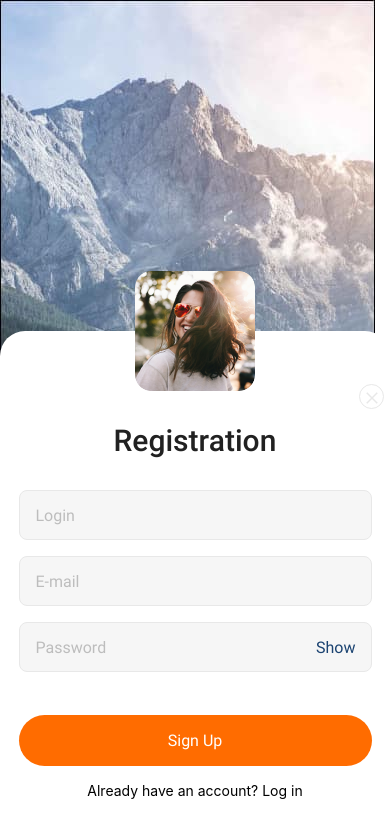
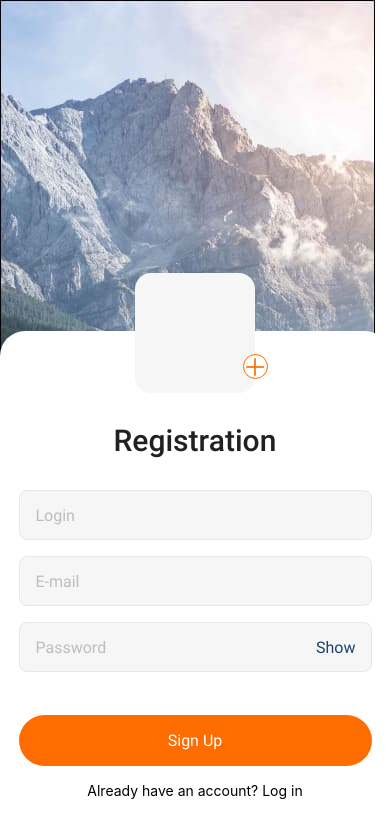
Before and after one commit to BorysovS/react-native-hw-1, a React Native app in the folder myNewRnProject/: screen / in a window 390 px wide. Shown: the top 838 px of the page. Built offline with nearby package versions, Linux system fonts and the light colour scheme.

Commit message:
add LoginScreen markup

```diff
--- a/myNewRnProject/Screens/LoginScreen.jsx
+++ b/myNewRnProject/Screens/LoginScreen.jsx
@@ -0,0 +1,28 @@
+import { View, StyleSheet, ImageBackground } from "react-native";
+import LoginForm from "../components/LoginForm";
+
+export default function LoginScreen() {
+    return (
+        <View style={styles.container}>
+        <ImageBackground
+        source={require('../assets/images/photoBG.jpg')}
+                style={styles.image}>
+                <LoginForm />
+
+      </ImageBackground>
+        </View>
+    )
+}
+
+const styles = StyleSheet.create({
+  container: {
+    flex: 1,
+    backgroundColor: 'white',
+  },
+
+  image: {
+    flex: 1,
+    resizeMode: 'cover',
+    justifyContent: 'flex-end',
+  },
+});
--- a/myNewRnProject/Screens/RegistrationScreen.jsx
+++ b/myNewRnProject/Screens/RegistrationScreen.jsx
@@ -1,6 +1,6 @@
 import { useState, useCallback, useEffect } from 'react';
-import Ionicons from '@expo/vector-icons/Ionicons';
-import Toast from 'react-native-toast-message';
+import * as ImagePicker from 'expo-image-picker';
+import { AntDesign } from '@expo/vector-icons';
 import {
   StyleSheet,
   Text,
@@ -12,7 +12,7 @@ import {
   Platform,
   TouchableWithoutFeedback,
   Keyboard,
-  useWindowDimensions
+  useWindowDimensions,
 } from 'react-native';
 import { useFonts } from 'expo-font';
 import * as SplashScreen from 'expo-splash-screen';
@@ -23,9 +23,9 @@ const initialState = {
   userPassword: '',
 };
 
-const defaultBorderColor = "#E8E8E8";
-const accentBorderColor = "#FF6C00";
-const placeholderTextColor = "#bdbdbd";
+const defaultBorderColor = '#E8E8E8';
+const accentBorderColor = '#FF6C00';
+const placeholderTextColor = '#bdbdbd';
 
 export default function RegistrationScreen() {
   const [isFocused, setIsFocused] = useState(false);
@@ -35,7 +35,8 @@ export default function RegistrationScreen() {
   const [loginBorderColor, setLoginBorderColor] = useState(defaultBorderColor);
   const [emailBorderColor, setEmailBorderColor] = useState(defaultBorderColor);
   const [passBorderColor, setPassBorderColor] = useState(defaultBorderColor);
-  const [picture, setPicture] = useState("");
+  // const [picture, setPicture] = useState("");
+  const [image, setImage] = useState(null);
   const { height, width } = useWindowDimensions();
 
   const [fontsLoaded] = useFonts({
@@ -54,14 +55,28 @@ export default function RegistrationScreen() {
     return null;
   }
 
+  const pickImage = async () => {
+    // No permissions request is necessary for launching the image library
+    let result = await ImagePicker.launchImageLibraryAsync({
+      mediaTypes: ImagePicker.MediaTypeOptions.All,
+      allowsEditing: true,
+      aspect: [4, 3],
+      quality: 1,
+    });
+    if (!result.canceled) {
+      setImage(result.assets[0].uri);
+    }
+  };
+
   // form submit
   const onSubmit = () => {
     if (
       !dataUserState.userLogin ||
       !dataUserState.userMail ||
-      !dataUserState.userPassword) {
-      alert('Please entry all fields!!!')
-    };
+      !dataUserState.userPassword
+    ) {
+      alert('Please entry all fields!!!');
+    }
     setIsFocused(false);
     Keyboard.dismiss();
     console.log(dataUserState);
@@ -69,23 +84,42 @@ export default function RegistrationScreen() {
   };
 
   return (
-    <TouchableWithoutFeedback onPress={() => { Keyboard.dismiss(), setIsFocused(false)}}>
+    <TouchableWithoutFeedback
+      onPress={() => {
+        Keyboard.dismiss(), setIsFocused(false);
+      }}
+    >
       <KeyboardAvoidingView
         behavior={Platform.OS === 'ios' ? 'padding' : 'height'}
       >
         <View
-          style={{ ...styles.regBox, paddingBottom: isFocused ? 32 : 92, paddingBottom: height <= 420 ? 8 : 45, }}
+          style={{
+            ...styles.regBox,
+            paddingBottom: isFocused ? 32 : 92,
+            paddingBottom: height <= 420 ? 8 : 45,
+          }}
           onLayout={onLayoutRootView}
         >
           <View style={styles.form}>
             <View style={styles.avatar}>
-              <Image source={require('../assets/images/avatar.png')} style={styles.img} />
+              {image && <Image source={{ uri: image }} style={styles.img} />}
+              {image ? (
                 <TouchableOpacity
                   style={styles.btnAddActive}
                   activeOpacity={1}
+                  onPress={() => setImage(null)}
                 >
-                <Ionicons name="close-outline" size={24} color="#E8E8E8" />
+                  <AntDesign name="minus" size={24} color="#E8E8E8" />
                 </TouchableOpacity>
+              ) : (
+                <TouchableOpacity
+                  style={styles.btnAdd}
+                  activeOpacity={1}
+                  onPress={pickImage}
+                >
+                  <AntDesign name="plus" size={24} color="#FF6C00" />
+                </TouchableOpacity>
+              )}
             </View>
             <Text style={styles.formTitle}>Registration</Text>
             <View style={{ marginBottom: 16 }}>
@@ -94,7 +128,9 @@ export default function RegistrationScreen() {
                 placeholder="Login"
                 placeholderTextColor="#BDBDBD"
                 borderColor={loginBorderColor}
-                onFocus={() => { setIsFocused(true), setLoginBorderColor(accentBorderColor) }}
+                onFocus={() => {
+                  setIsFocused(true), setLoginBorderColor(accentBorderColor);
+                }}
                 onBlur={() => setLoginBorderColor(defaultBorderColor)}
                 onChangeText={value =>
                   setDataUserState(pervState => ({
@@ -111,7 +147,9 @@ export default function RegistrationScreen() {
                 placeholder="E-mail"
                 placeholderTextColor="#BDBDBD"
                 borderColor={emailBorderColor}
-                onFocus={() => { setIsFocused(true), setEmailBorderColor(accentBorderColor) }}
+                onFocus={() => {
+                  setIsFocused(true), setEmailBorderColor(accentBorderColor);
+                }}
                 onBlur={() => setEmailBorderColor(defaultBorderColor)}
                 onChangeText={value =>
                   setDataUserState(pervState => ({
@@ -124,12 +162,14 @@ export default function RegistrationScreen() {
             </View>
             <View style={{ marginBottom: 43 }}>
               <TextInput
-                style={{ ...styles.input, position: "relative" }}
+                style={{ ...styles.input, position: 'relative' }}
                 placeholder="Password"
                 secureTextEntry={showPassword}
                 placeholderTextColor="#BDBDBD"
                 borderColor={passBorderColor}
-                onFocus={() => { setIsFocused(true), setPassBorderColor(accentBorderColor) }}
+                onFocus={() => {
+                  setIsFocused(true), setPassBorderColor(accentBorderColor);
+                }}
                 onBlur={() => setPassBorderColor(defaultBorderColor)}
                 onChangeText={value =>
                   setDataUserState(pervState => ({
@@ -143,7 +183,9 @@ export default function RegistrationScreen() {
                 style={styles.hiddenPass}
                 onPress={() => setShowPassword(!showPassword)}
               >
-                <Text style={styles.textPassHidden}>{showPassword ? "Show" : "Hidden"}</Text>
+                <Text style={styles.textPassHidden}>
+                  {showPassword ? 'Show' : 'Hidden'}
+                </Text>
               </TouchableOpacity>
             </View>
             <View style={{ marginBottom: 16 }}>
@@ -152,7 +194,9 @@ export default function RegistrationScreen() {
               </TouchableOpacity>
             </View>
             <View style={{ alignItems: 'center' }}>
+              <TouchableOpacity>
                 <Text>Already have an account? Log in</Text>
+              </TouchableOpacity>
             </View>
           </View>
         </View>
@@ -177,40 +221,49 @@ const styles = StyleSheet.create({
   },
 
   avatar: {
-    position: "relative",
-    alignItems: "center",
-    justifyContent: "center",
+    position: 'absolute',
+    borderRadius: 16,
+    width: 120,
+    height: 120,
+    marginTop: -150,
+    backgroundColor: '#F6F6F6',
+    alignSelf: 'center',
   },
 
   img: {
+    borderRadius: 16,
     width: 120,
-    position: "absolute",
-    bottom: 32,
-    borderRadius: 16,
+    height: 120,
+
+    alignSelf: 'center',
   },
 
   btnAdd: {
-    position: "absolute",
+    position: 'absolute',
+    alignItems: 'center',
+    justifyContent: 'center',
     bottom: 14,
     right: -12.5,
     width: 25,
     height: 25,
     borderRadius: 25,
-    backgroundColor: "#fff",
+    backgroundColor: '#fff',
     borderWidth: 1,
-    borderColor: "#FF6C00",
+    borderColor: '#FF6C00',
+    fill: '#FF6C00',
   },
 
   btnAddActive: {
-    position: "absolute",
+    position: 'absolute',
     bottom: 14,
     right: -12.5,
     width: 25,
     height: 25,
     borderRadius: 25,
-    backgroundColor: "#fff",
+    backgroundColor: '#fff',
     borderWidth: 1,
-    borderColor: "#E8E8E8",
+    borderColor: '#E8E8E8',
+    alignItems: 'center',
   },
 
   formTitle: {
@@ -226,25 +279,25 @@ const styles = StyleSheet.create({
   input: {
     borderWidth: 1,
     borderRadius: 8,
-    borderColor: "#E8E8E8",
-    backgroundColor: "#F6F6F6",
+    borderColor: '#E8E8E8',
+    backgroundColor: '#F6F6F6',
     height: 50,
     padding: 16,
-    fontFamily: "Roboto-Regular",
-    fontWeight: "400",
+    fontFamily: 'Roboto-Regular',
+    fontWeight: '400',
     fontSize: 16,
   },
 
   hiddenPass: {
-    position: "absolute",
+    position: 'absolute',
     top: 16,
     right: 16,
   },
 
   textPassHidden: {
-    color: "#1B4371",
-    fontFamily: "Roboto-Regular",
-    fontWeight: "400",
+    color: '#1B4371',
+    fontFamily: 'Roboto-Regular',
+    fontWeight: '400',
     fontSize: 16,
   },
 
--- /dev/null
+++ b/myNewRnProject/components/LoginForm.jsx
@@ -0,0 +1,107 @@
+import { useState } from 'react';
+import {
+  StyleSheet,
+  Text,
+  View,
+  Image,
+  TextInput,
+  TouchableOpacity,
+  KeyboardAvoidingView,
+  Platform,
+  TouchableWithoutFeedback,
+  useWindowDimensions,
+  Keyboard,
+} from 'react-native';
+
+export default function LoginForm() {
+  const [isFocused, setIsFocused] = useState(false);
+
+  const { height, width } = useWindowDimensions();
+
+  return (
+    <View style={styles.loginForm}>
+      <View style={styles.form}>
+        <Text style={styles.formTitle}>Sign In</Text>
+        <View>
+          <TextInput style={styles.input}></TextInput>
+        </View>
+        <View>
+          <TextInput style={styles.input}></TextInput>
+          <TouchableOpacity style={styles.hiddenPass}>
+            <Text style={styles.textPassHidden}>Show</Text>
+          </TouchableOpacity>
+        </View>
+        <View style={{ marginBottom: 16 }}>
+          <TouchableOpacity style={styles.button}>
+            <Text style={styles.btnText}>Sign In</Text>
+          </TouchableOpacity>
+        </View>
+        <View style={{ alignItems: 'center' }}>
+          <TouchableOpacity>
+            <Text>Don't have an account? Sign Up</Text>
+          </TouchableOpacity>
+        </View>
+      </View>
+    </View>
+  );
+}
+
+const styles = StyleSheet.create({
+  loginForm: {
+    backgroundColor: '#FFFFFF',
+    borderTopLeftRadius: 25,
+    borderTopRightRadius: 25,
+    paddingTop: 32,
+    paddingBottom: 111,
+    height: 489,
+  },
+
+  form: {
+    paddingHorizontal: 16,
+  },
+
+  formTitle: {
+    color: '#212121',
+    fontWeight: '500',
+    fontSize: 30,
+    textAlign: 'center',
+    letterSpacing: 0.01,
+    marginBottom: 32,
+  },
+
+  input: {
+    borderWidth: 1,
+    borderRadius: 8,
+    borderColor: '#E8E8E8',
+    backgroundColor: '#F6F6F6',
+    height: 50,
+    padding: 16,
+    fontWeight: '400',
+    fontSize: 16,
+  },
+
+  button: {
+    paddingVertical: 16,
+    width: 353,
+    backgroundColor: '#FF6C00',
+    borderRadius: 100,
+    alignItems: 'center',
+  },
+  btnText: {
+    fontSize: 16,
+    fontWeight: '400',
+    color: '#FFFFFF',
+    lineHeight: 19,
+  },
+  textPassHidden: {
+    color: '#1B4371',
+    fontFamily: 'Roboto-Regular',
+    fontWeight: '400',
+    fontSize: 16,
+  },
+  hiddenPass: {
+    position: 'absolute',
+    top: 16,
+    right: 16,
+  },
+});
--- a/myNewRnProject/package.json
+++ b/myNewRnProject/package.json
@@ -12,6 +12,7 @@
     "@expo/webpack-config": "^18.0.1",
     "expo": "~48.0.9",
     "expo-font": "^11.1.1",
+    "expo-image-picker": "~14.1.1",
     "expo-splash-screen": "^0.18.1",
     "expo-status-bar": "~1.4.4",
     "react": "18.2.0",
```
Also changed, not shown: myNewRnProject/App.js (+12 -10 lines), 1 other file (tests, documents, lock files or other folders). Lines whose indentation alone changed are shown as unchanged.
